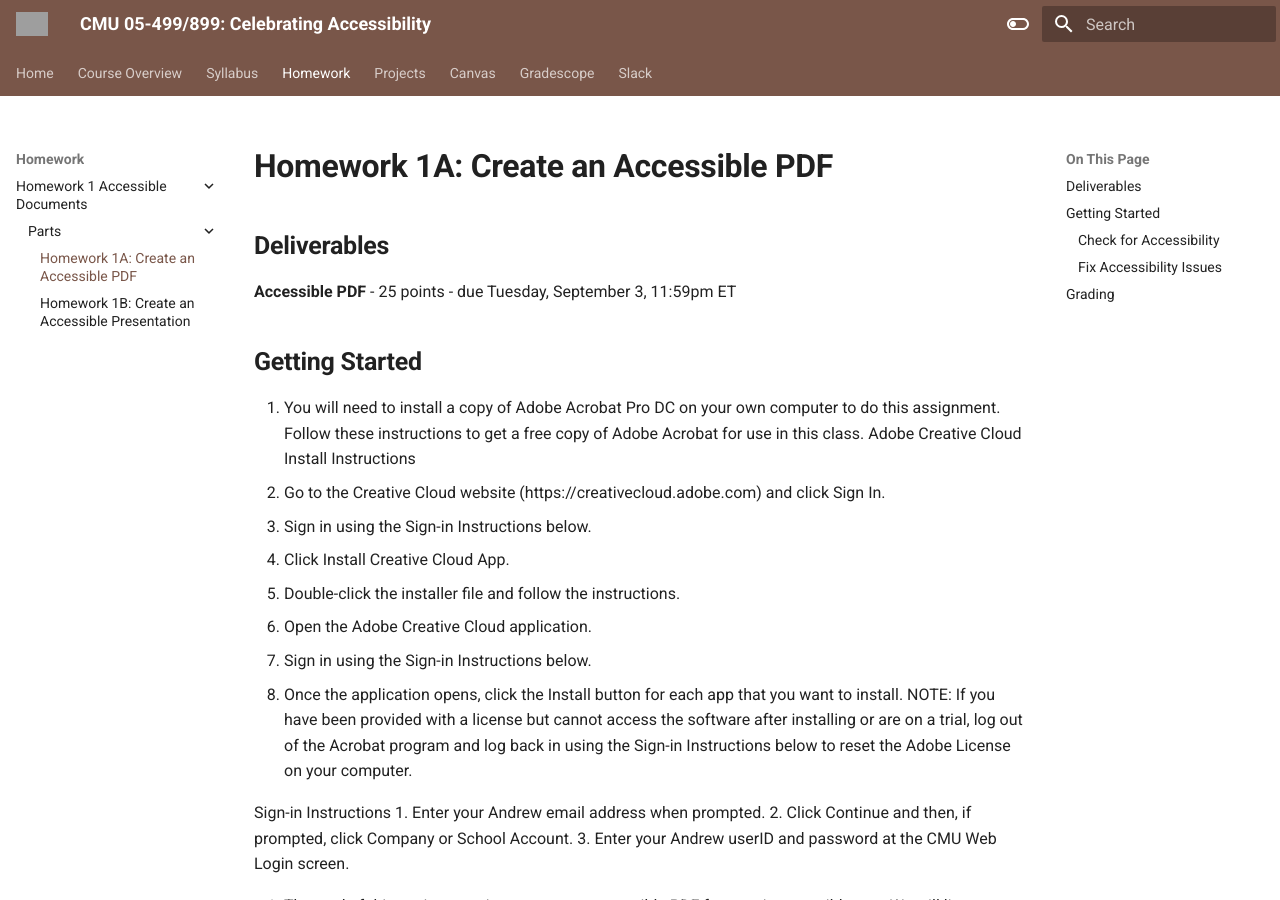
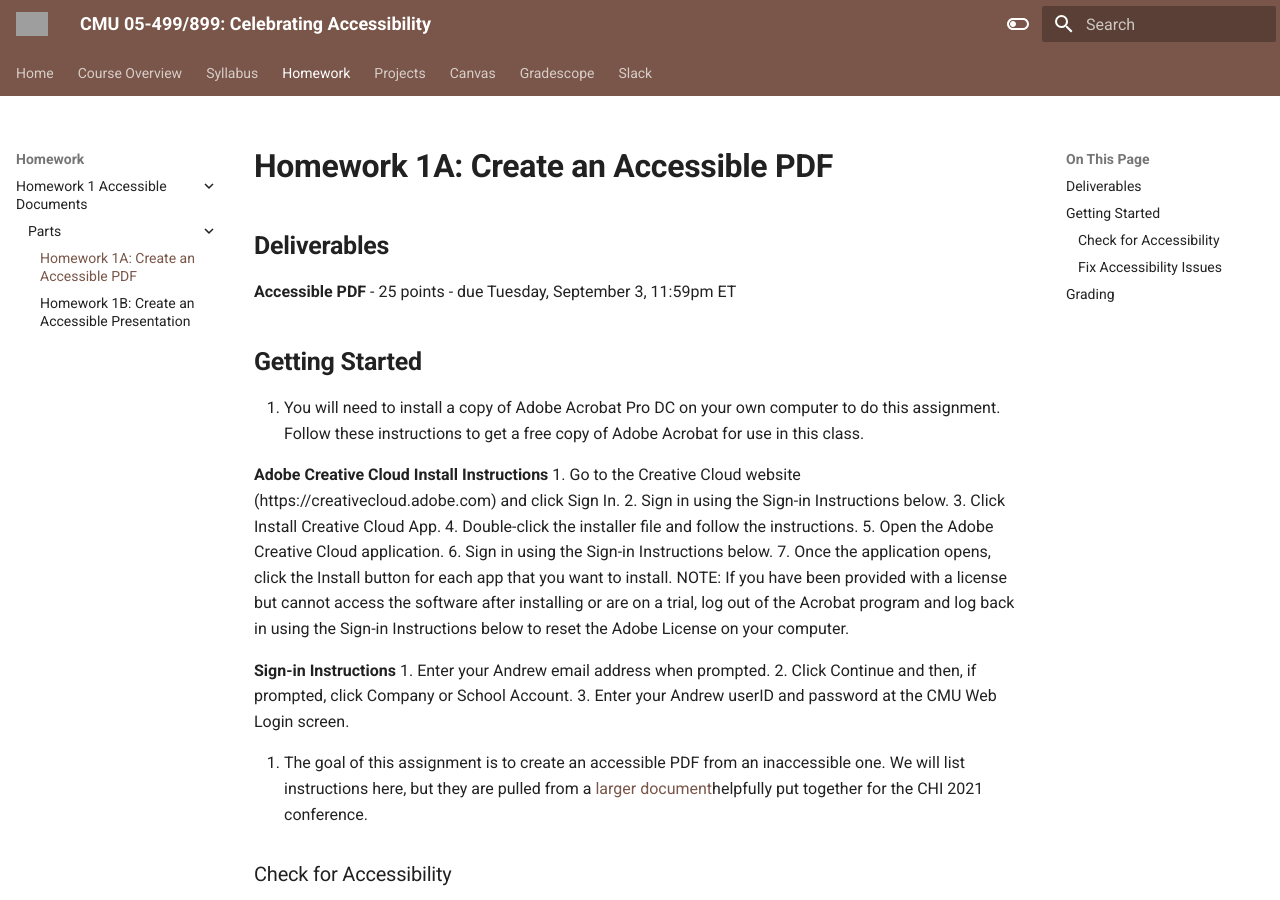
Before and after one commit to cmu-05-499/cmu-05-499.github.io, an MkDocs documentation site: the page built from docs/homework/HW1/1_pdf.md, in a window 1280 px wide and 900 px high. Built offline with MkDocs 1.6.1 and Material for MkDocs 9.7.7, drawn with Linux system fonts in a browser that asks for light colours; grey boxes are pictures that could not be loaded.

Commit message:
Update 1_pdf.md

```diff
--- a/docs/homework/HW1/1_pdf.md
+++ b/docs/homework/HW1/1_pdf.md
@@ -7,7 +7,8 @@
 ## Getting Started
 
 1. You will need to install a copy of Adobe Acrobat Pro DC on your own computer to do this assignment. Follow these instructions to get a free copy of Adobe Acrobat for use in this class.
-Adobe Creative Cloud Install Instructions
+
+**Adobe Creative Cloud Install Instructions**
 1. Go to the Creative Cloud website (https://creativecloud.adobe.com) and click Sign In.
 2. Sign in using the Sign-in Instructions below.
 3. Click Install Creative Cloud App.
@@ -17,7 +18,7 @@ Adobe Creative Cloud Install Instructions
 7. Once the application opens, click the Install button for each app that you want to install.
 NOTE: If you have been provided with a license but cannot access the software after installing or are on a trial, log out of the Acrobat program and log back in using the Sign-in Instructions below to reset the Adobe License on your computer.
 
-Sign-in Instructions
+**Sign-in Instructions**
 1. Enter your Andrew email address when prompted.
 2. Click Continue and then, if prompted, click Company or School Account.
 3. Enter your Andrew userID and password at the CMU Web Login screen.
```
